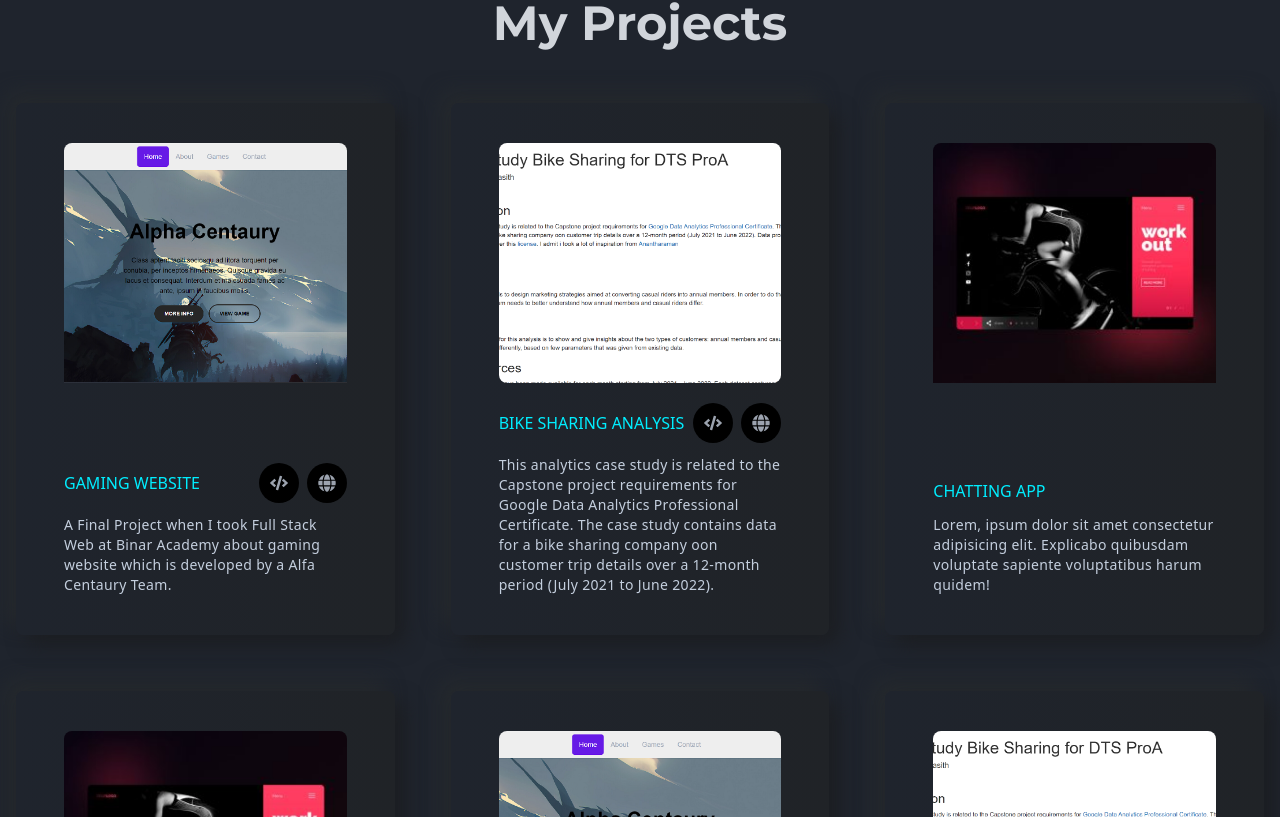
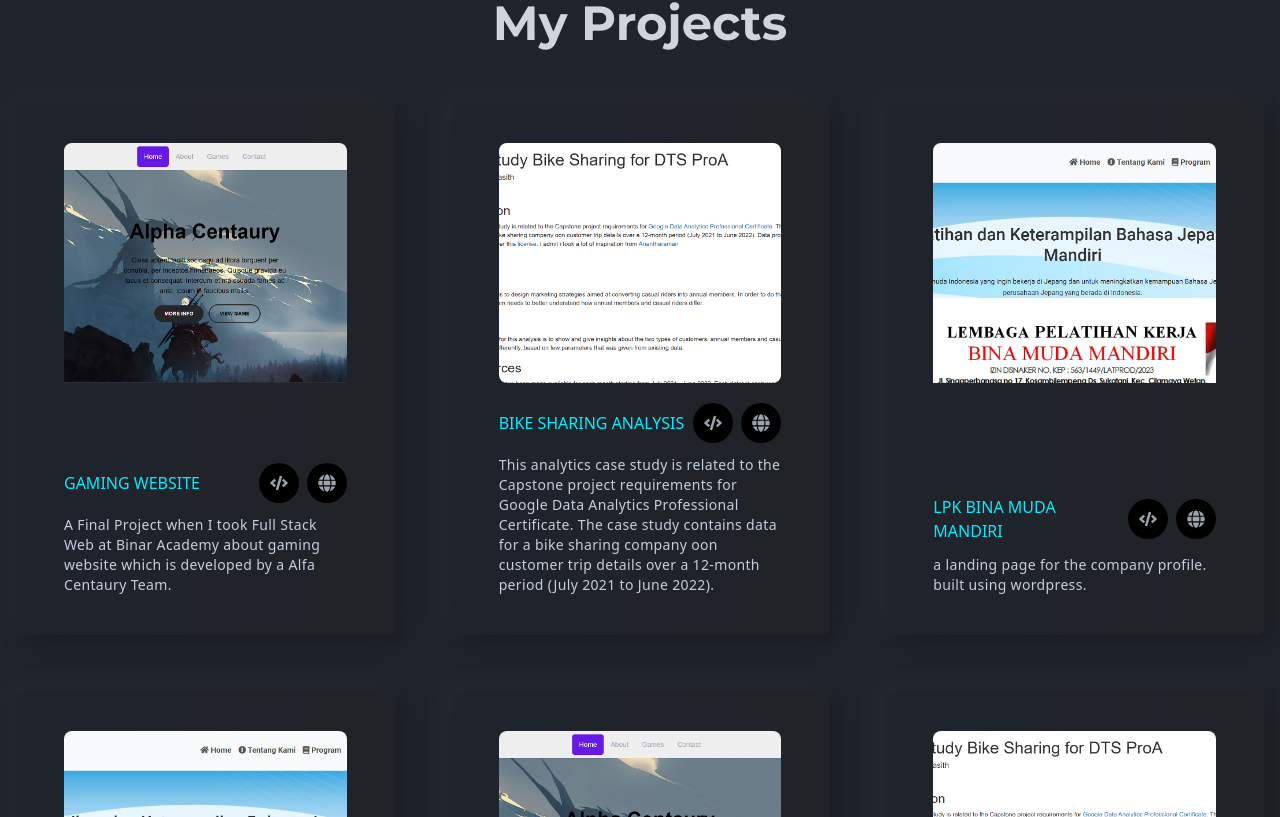
Before and after one commit to zan-118/my-portfolio, a React (Create React App) app: page / in a window 1280 px wide. Shown: the part 1883-2700 px from the top of the page. Built offline with nearby package versions, Linux system fonts and the light colour scheme.

Commit message:
add project

```diff
--- a/src/assets/index.js
+++ b/src/assets/index.js
@@ -2,7 +2,7 @@ import logo from "./images/zan-logo (2).png";
 import bannerImg from "./images/bannerImg.png";
 import projectOne from "./images/projects/projectOne.png";
 import projectTwo from "./images/projects/projectTwo.png";
-import projectThree from "./images/projects/projectOne.jpg";
+import projectThree from "./images/projects/projectThree.png";
 import testimonialOne from "./images/testmonial/testimonialOne.png";
 import testimonialTwo from "./images/testmonial/testimonialTwo.png";
 import quote from "./images/testmonial/quote.png";
--- a/src/components/projects/Projects.js
+++ b/src/components/projects/Projects.js
@@ -31,15 +31,17 @@ const Projects = () => {
           websiteLink="https://zan-118.github.io/portofolio/"
         />
         <ProjectsCard
-          title="Chatting App"
-          des=" Lorem, ipsum dolor sit amet consectetur adipisicing elit.
-              Explicabo quibusdam voluptate sapiente voluptatibus harum quidem!"
+          title="LPK BINA MUDA MANDIRI"
+          des="a landing page for the company profile. built using wordpress.
+            "
           src={projectThree}
+          sourceCode="https://github.com/zan-118/lpk-bmm-repo.git"
+          websiteLink="https://lpkbinamudamandiri.com/"
         />
         <ProjectsCard
           title="LPK BINA MUDA MANDIRI"
           des="a landing page for the company profile. built using wordpress.
-          "
+            "
           src={projectThree}
           sourceCode="https://github.com/zan-118/lpk-bmm-repo.git"
           websiteLink="https://lpkbinamudamandiri.com/"
```
Also changed, not shown: src/assets/images/projects/projectThree.png (added).
